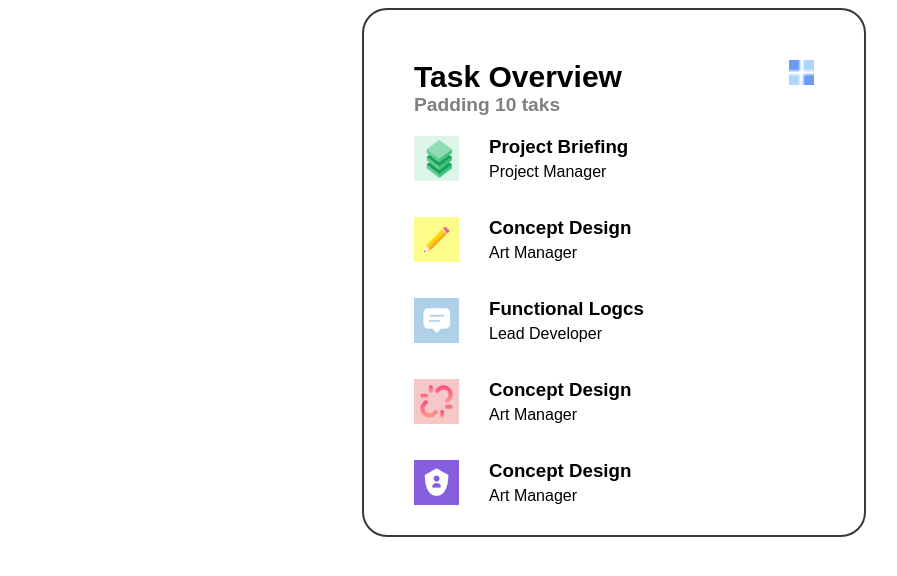
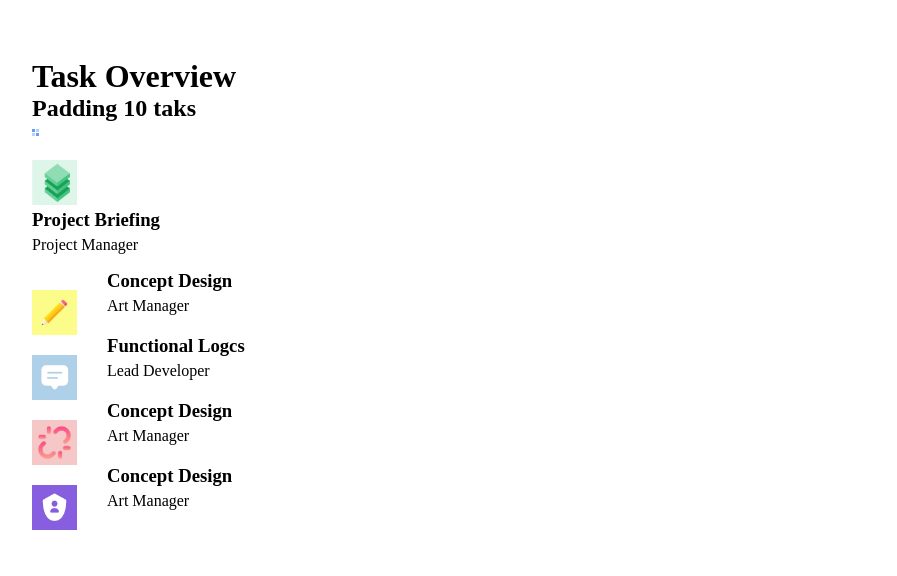
Before and after one commit to fifian-aqila/html-activity-4, a plain HTML site: page index.html in a window 1280 px wide. Shown: the whole page, without its empty margins (26-923 px from the left). Drawn offline with Linux system fonts and the light colour scheme.

Commit message:
Membuat Tampilan

```diff
--- a/index.html
+++ b/index.html
@@ -18,37 +18,6 @@
             border-radius: 25px;
             box-shadow: 40px;
             padding: 50px;
-            width: 400px;
-            height: 425px;
-            border: 2px solid rgb(56, 56, 59);
-            margin: auto;
-        }
-        .header{
-            display: flex;
-            justify-content: space-between;
-            font-family: Arial, Helvetica, sans-serif;
-
-        }
-        .header h1{
-            font-size: 30px;
-        }
-        .header h2{
-            font-size: larger;
-            color: grey;
-        }
-        .header img{
-            width: 25px;
-            height: 25px;
-            margin-left: 150px;
-        }
-        .wiper-task{
-            display: flex;
-            gap: 30px;
-            font-family: Arial, Helvetica, sans-serif;
-        }
-        .teks{
-            margin-top: 20px;
-            font-family: Arial, Helvetica, sans-serif;
         }
         .teks p{
             margin-top: 5px;
```
